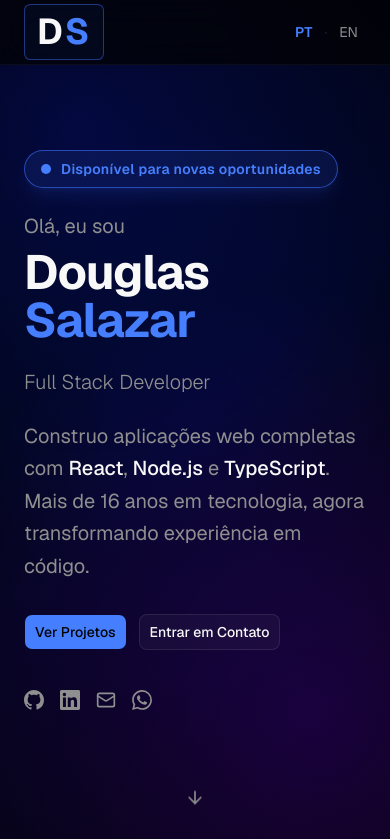
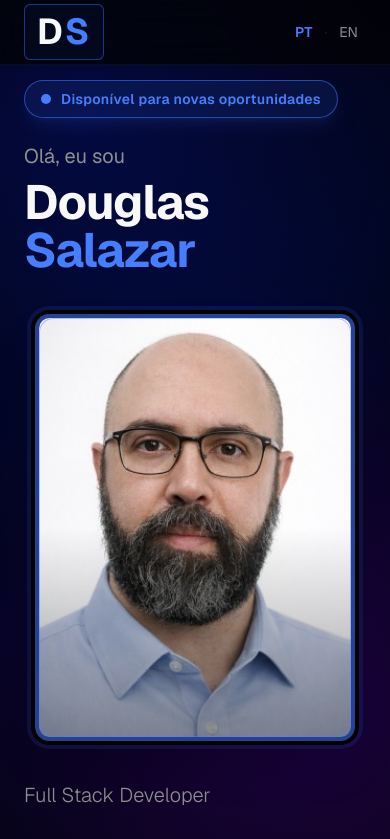
Before and after one commit to Doug1980/douglas-salazar-portfolio, a Next.js app: page / in a window 390 px wide. Shown: the top 839 px of the page. Built offline with nearby package versions, Linux system fonts and the light colour scheme.

Commit message:
feat(hero): exibe foto entre H1 e H2 no mobile/tablet

```diff
--- a/src/components/sections/Hero.tsx
+++ b/src/components/sections/Hero.tsx
@@ -11,6 +11,23 @@ import {
 } from "@/components/shared/SocialIcons";
 import { Button } from "@/components/ui/button";
 
+// Componente reutilizável da foto (usado em 2 lugares: mobile e desktop)
+function HeroPhoto() {
+  return (
+    <div className="relative aspect-[3/4] w-full max-w-xs mx-auto rounded-2xl overflow-hidden border-4 border-primary/50 bg-card shadow-2xl ring-4 ring-primary/10 ring-offset-4 ring-offset-background">
+      <Image
+        src="/douglas.jpg"
+        alt="Douglas Salazar"
+        fill
+        className="object-cover"
+        priority
+      />
+      <div className="absolute inset-0 bg-gradient-to-t from-background/40 via-transparent to-transparent pointer-events-none" />
+      <div className="absolute inset-0 ring-1 ring-inset ring-primary/40 rounded-2xl pointer-events-none" />
+    </div>
+  );
+}
+
 export function Hero() {
   return (
     <section
@@ -18,19 +35,9 @@ export function Hero() {
       className="relative min-h-screen flex items-center pt-20 pb-16 px-6"
     >
       <div className="container mx-auto max-w-7xl grid lg:grid-cols-2 gap-12 items-center">
-        {/* Coluna esquerda — Foto */}
+        {/* Coluna esquerda — Foto (APENAS desktop lg+) */}
         <div className="hidden lg:flex justify-center items-center order-2 lg:order-1">
-          <div className="relative aspect-[3/4] w-full max-w-xs mx-auto rounded-2xl overflow-hidden border-4 border-primary/50 bg-card shadow-2xl ring-4 ring-primary/10 ring-offset-4 ring-offset-background">
-            <Image
-              src="/douglas.jpg"
-              alt="Douglas Salazar"
-              fill
-              className="object-cover"
-              priority
-            />
-            <div className="absolute inset-0 bg-gradient-to-t from-background/40 via-transparent to-transparent pointer-events-none" />
-            <div className="absolute inset-0 ring-1 ring-inset ring-primary/40 rounded-2xl pointer-events-none" />
-          </div>
+          <HeroPhoto />
         </div>
 
         {/* Coluna direita — Texto */}
@@ -50,6 +57,13 @@ export function Hero() {
             <h1 className="text-5xl md:text-6xl lg:text-7xl font-bold tracking-tight">
               Douglas <span className="text-primary">Salazar</span>
             </h1>
+          </div>
+
+          {/* Foto MOBILE/TABLET (entre H1 e H2 - APENAS < lg) */}
+          <div className="flex lg:hidden justify-center py-4">
+            <div className="w-full max-w-xs">
+              <HeroPhoto />
+            </div>
           </div>
 
           <h2 className="text-xl md:text-3xl text-muted-foreground font-light">
```
